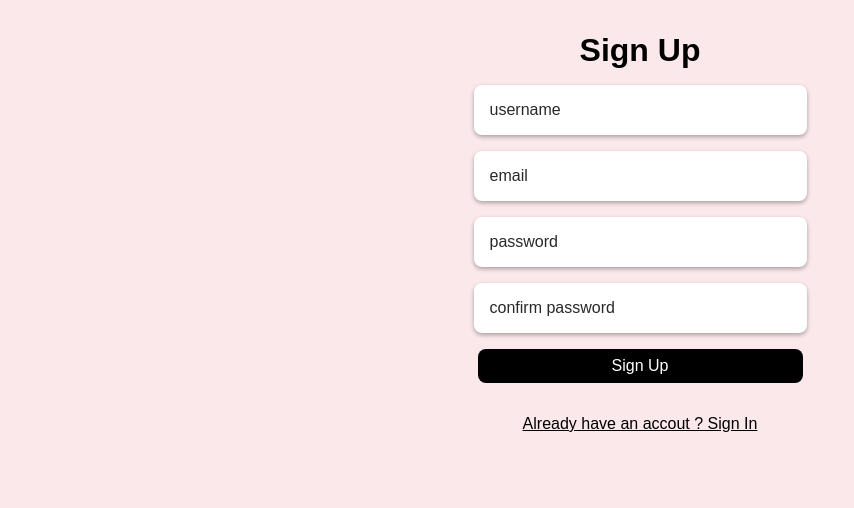
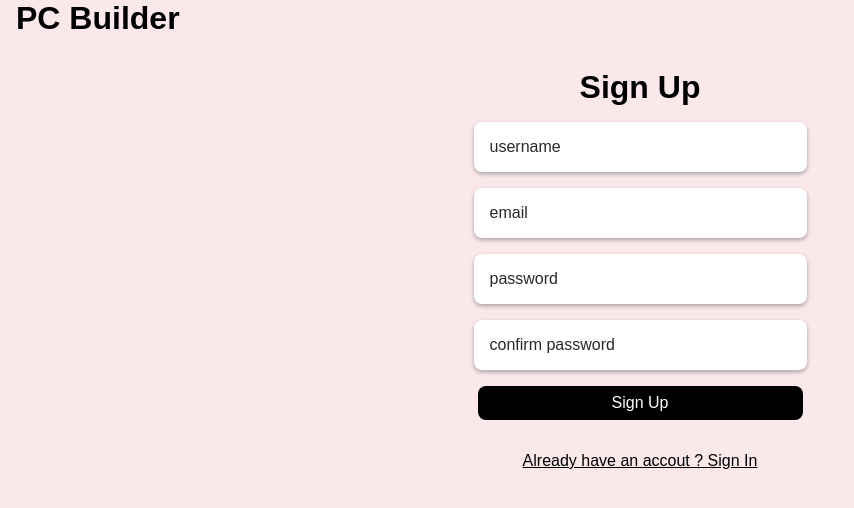
Before and after one commit to THEeLov/pc-builder, a React (Vite) app in the folder apps/frontend/: page /register in a window 1280 px wide. Shown: the top 508 px of the page, without its empty margins (0-854 px from the left). Built offline with nearby package versions, Linux system fonts and the light colour scheme; a web font is replaced by a local one.

Commit message:
feat: login-register logo added, routing improved

```diff
--- a/apps/frontend/src/Pages/Login/Login.tsx
+++ b/apps/frontend/src/Pages/Login/Login.tsx
@@ -31,11 +31,20 @@ const Login = () => {
 
     return (
         <div className="login">
-            <div className="login-container">
-                <h1 className="login__headline">Sign in</h1>
+            <div className="login__logo">
+                <h1>PC Builder</h1>
+            </div>
+            <div className="login__container">
+                <div className="login__form-container">
+                    <h1 className="login__form-container__headline">Sign in</h1>
                     <form className="login__form" onSubmit={handleSubmit(onSubmit)}>
                         <input {...register("username")} className="form-input" type="text" placeholder="username" />
-                    <input {...register("password")} className="form-input" type="password" placeholder="password" />
+                        <input
+                            {...register("password")}
+                            className="form-input"
+                            type="password"
+                            placeholder="password"
+                        />
                         <button className="form-button" type="submit">
                             Sign In
                         </button>
@@ -43,7 +52,7 @@ const Login = () => {
                         {/* Show error if user doesnt exit */}
                         {errors.root && <div>{errors.root.message}</div>}
                     </form>
-                <div className="login-questions">
+                    <div className="login__form-container__questions">
                         <a href="/register">Dont have an account ? Sign Up</a>
                     </div>
 
@@ -52,6 +61,7 @@ const Login = () => {
                     </div>
                 </div>
             </div>
+        </div>
     )
 }
 
--- a/apps/frontend/src/Pages/Login/login.css
+++ b/apps/frontend/src/Pages/Login/login.css
@@ -5,20 +5,36 @@
 }
 
 .login {
-    display: flex;
     height: 100vh;
-    justify-content: center;
     width: 100%;
     background-color: var(--secondary-color);
     overflow: hidden;
 }
 
-.login-container {
+.login__logo {
+    width: 100%;
+    display: flex;
+    justify-content: baseline;
+    margin-left: var(--normal-indent);
+}
+
+.login__container {
+    width: 100%;
+    display: flex;
+    justify-content: center;
+}
+
+.login__form-container {
     display: flex;
     flex-direction: column;
     text-align: center;
     width: 325px;
     padding: var(--normal-indent);
+}
+
+.login__form-container__headline {
+    margin-top: var(--normal-indent);
+    margin-bottom: var(--normal-indent);
 }
 
 .login__form {
@@ -67,19 +83,14 @@
     background-color: var(--button-hovor-color);
 }
 
-.login__headline {
-    margin-top: var(--normal-indent);
-    margin-bottom: var(--normal-indent);
-}
-
-.login-questions {
+.login__form-container__questions {
     margin-top: var(--large-indent);
     display: flex;
     flex-direction: column;
     gap: var(--small-indent);
 }
 
-.login-questions a {
+.login__form-container__questions a {
     color: black;
 }
 
@@ -90,8 +101,8 @@
 @media only screen and (min-width: 1024px) {
     .login-image {
         display: block;
-        height: 500px;
-        width: 500px;
+        height: 600px;
+        width: 600px;
         position: fixed;
         left: -300px;
         bottom: -40px;
@@ -103,15 +114,18 @@
         position: absolute;
         transform: translateY(0);
 
-        animation: jump 1.5s ease-in-out infinite alternate;
+        animation: jump 2s ease infinite forwards;
     }
 
     @keyframes jump {
         0% {
             bottom: 0;
         }
-        50% {
-            bottom: 30px;
+        25%{
+            bottom: 40px
+        }
+        30%{
+            bottom: 40px;
         }
         100% {
             bottom: 0;
--- a/apps/frontend/src/Pages/Register/Register.tsx
+++ b/apps/frontend/src/Pages/Register/Register.tsx
@@ -33,17 +33,26 @@ const Register = () => {
     }
 
     return (
-        <div className="login">
-            <div className="login-container">
-                <h1 className="login__headline">Sign Up</h1>
-                <form className="login__form" onSubmit={handleSubmit(onSubmit)}>
+        <div className="register">
+            <div className="register__logo">
+                <h1>PC Builder</h1>
+            </div>
+            <div className="register__container">
+                <div className="register__form-container">
+                    <h1 className="register__form-container__headline">Sign Up</h1>
+                    <form className="register__form" onSubmit={handleSubmit(onSubmit)}>
                         <input {...register("username")} className="form-input" type="text" placeholder="username" />
                         {errors.username && <div className="error-message">{errors.username.message}</div>}
 
                         <input {...register("email")} className="form-input" type="email" placeholder="email" />
                         {errors.email && <div className="error-message">{errors.email.message}</div>}
 
-                    <input {...register("password")} className="form-input" type="password" placeholder="password" />
+                        <input
+                            {...register("password")}
+                            className="form-input"
+                            type="password"
+                            placeholder="password"
+                        />
                         {errors.password && <div className="error-message">{errors.password.message}</div>}
 
                         <input
@@ -52,7 +61,9 @@ const Register = () => {
                             type="password"
                             placeholder="confirm password"
                         />
-                    {errors.confirmPassword && <div className="error-message">{errors.confirmPassword.message}</div>}
+                        {errors.confirmPassword && (
+                            <div className="error-message">{errors.confirmPassword.message}</div>
+                        )}
 
                         <button className="form-button" type="submit">
                             Sign Up
@@ -61,7 +72,7 @@ const Register = () => {
                         {/* Show error if user doesnt exit */}
                         {errors.root && <div className="error-message">{errors.root.message}</div>}
                     </form>
-                <div className="login-questions">
+                    <div className="register__form-container__questions">
                         <a href="/login">Already have an accout ? Sign In</a>
                     </div>
 
@@ -70,6 +81,7 @@ const Register = () => {
                     </div>
                 </div>
             </div>
+        </div>
     )
 }
 
--- a/apps/frontend/src/Pages/Register/register.css
+++ b/apps/frontend/src/Pages/Register/register.css
@@ -1,3 +1,97 @@
+.register {
+    height: 100vh;
+    width: 100%;
+    background-color: var(--secondary-color);
+    overflow: hidden;
+}
+
+.register-image{
+    display: none;
+}
+
+.register__logo {
+    width: 100%;
+    display: flex;
+    justify-content: baseline;
+    margin-left: var(--normal-indent);
+}
+
+.register__container {
+    width: 100%;
+    display: flex;
+    justify-content: center;
+}
+
+.register__form-container {
+    display: flex;
+    flex-direction: column;
+    text-align: center;
+    width: 325px;
+    padding: var(--normal-indent);
+}
+
+.register__form-container__headline {
+    margin-top: var(--normal-indent);
+    margin-bottom: var(--normal-indent);
+}
+
+.register__form {
+    display: flex;
+    flex-direction: column;
+    align-items: center;
+    gap: var(--normal-indent);
+}
+
+.form-input {
+    width: 100%;
+    padding: 1rem 0rem 1rem 0.5rem;
+    font-size: var(--primary-indent);
+    border: none;
+    background-color: #ffffff;
+    box-shadow: var(--input-box-shadow);
+    border-radius: 0.5rem;
+}
+
+.form-input:focus {
+    border: var(--input-border);
+    outline: none;
+}
+
+.form-input:focus::placeholder {
+    color: transparent;
+}
+
+.form-input::placeholder {
+    color: var(--placeholder-color);
+    padding-left: var(--small-indent);
+}
+
+.form-button {
+    width: 100%;
+    font-size: var(--primary-indent);
+    padding: 0.5rem 0rem 0.5rem 0rem;
+    border: none;
+    border-radius: 0.5rem;
+    cursor: url(../../images/screw-driver.png), auto;
+    background-color: black;
+    color: white;
+}
+
+.form-button:hover {
+    background-color: var(--button-hovor-color);
+}
+
+.register__form-container__questions{
+    margin-top: var(--large-indent);
+    display: flex;
+    flex-direction: column;
+    gap: var(--small-indent);
+}
+
+.register__form-container__questions a{
+    color: black;
+}
+
 .error-message {
     color: var(--error-message);
 }
@@ -5,11 +99,11 @@
 @media only screen and (min-width: 1024px) {
     .register-image {
         display: block;
-        height: 500px;
-        width: 500px;
+        height: 700px;
+        width: 700px;
         position: fixed;
-        bottom: -100px;
-        left: -620px;
+        bottom: -150px;
+        left: -860px;
         transform: rotate(0);
     }
 
@@ -17,18 +111,51 @@
         height: 100%;
         width: 100%;
         position: absolute;
-        animation: rotateAnimation 2.5s ease-in-out infinite alternate;
+        animation: rotateAnimation 35s ease infinite forwards;
     }
 
     @keyframes rotateAnimation {
         0% {
             transform: rotate(0deg) translateX(0);
         }
+        2.5% {
+            transform: rotate(20deg) translateX(300px) translateY(-100px);
+        }
+        12.5% {
+            transform: rotate(20deg) translateX(300px) translateY(-100px);
+        }
+        25% {
+            transform: rotate(0deg) translateX(0);
+        }
+        27.5% {
+            transform: rotate(20deg) translateX(300px) translateY(-100px);
+        }
+        30% {
+            transform: rotate(20deg) translateX(300px) translateY(-100px);
+        }
         50% {
-            transform: rotate(20deg) translateX(200px) translateY(-100px);
+            transform: rotate(0deg) translateX(0);
+        }
+        52.5% {
+            transform: rotate(20deg) translateX(300px) translateY(-100px);
+        }
+        65%{
+            transform: rotate(20deg) translateX(300px) translateY(-100px);
+        }
+        75% {
+            transform: rotate(0deg) translateX(0);
+        }
+        77.5% {
+            transform: rotate(20deg) translateX(300px) translateY(-100px);
+        }
+        80% {
+            transform: rotate(20deg) translateX(300px) translateY(-100px);
+        }
+        90%{
+            transform: rotate(180deg) translateX(2000px) translateY(-4000px);
         }
         100% {
-            transform: rotate(0deg) translateX(0);
+            transform: rotate(180deg) translateX(0);
         }
     }
 }
--- a/apps/frontend/src/app/App.tsx
+++ b/apps/frontend/src/app/App.tsx
@@ -2,12 +2,15 @@
 import "./app.css"
 import Navbar from "../components/Navbar/Navbar"
 import Footer from "../components/Footer/Footer"
+import { Outlet } from "react-router-dom"
 
-const App = ({ children }: { children: React.ReactNode }) => {
+const App = () => {
     return (
         <div>
             <Navbar />
-            {children}
+            <main>
+                <Outlet />
+            </main>
             <Footer />
         </div>
     )
--- a/apps/frontend/src/router/router.tsx
+++ b/apps/frontend/src/router/router.tsx
@@ -8,28 +8,24 @@ import Register from "../Pages/Register/Register"
 export const router = createBrowserRouter([
     {
         path: "/",
-        element: (
-            <App>
-                {" "}
-                <Homepage />{" "}
-            </App>
-        ),
-    },
-    {
-        path: "/build",
-        element: (
-            <App>
-                {" "}
-                <Build />{" "}
-            </App>
-        ),
+        Component: App,
+        children: [
+            {
+                index: true,
+                Component: Homepage
+            },
+            {
+                path: '/build',
+                Component: Build
+            }
+        ]
     },
     {
         path: "login",
-        element: <Login />,
+        Component: Login
     },
     {
         path: "register",
-        element: <Register />,
+        Component: Register
     },
 ])
```
Lines whose indentation alone changed are shown as unchanged.
